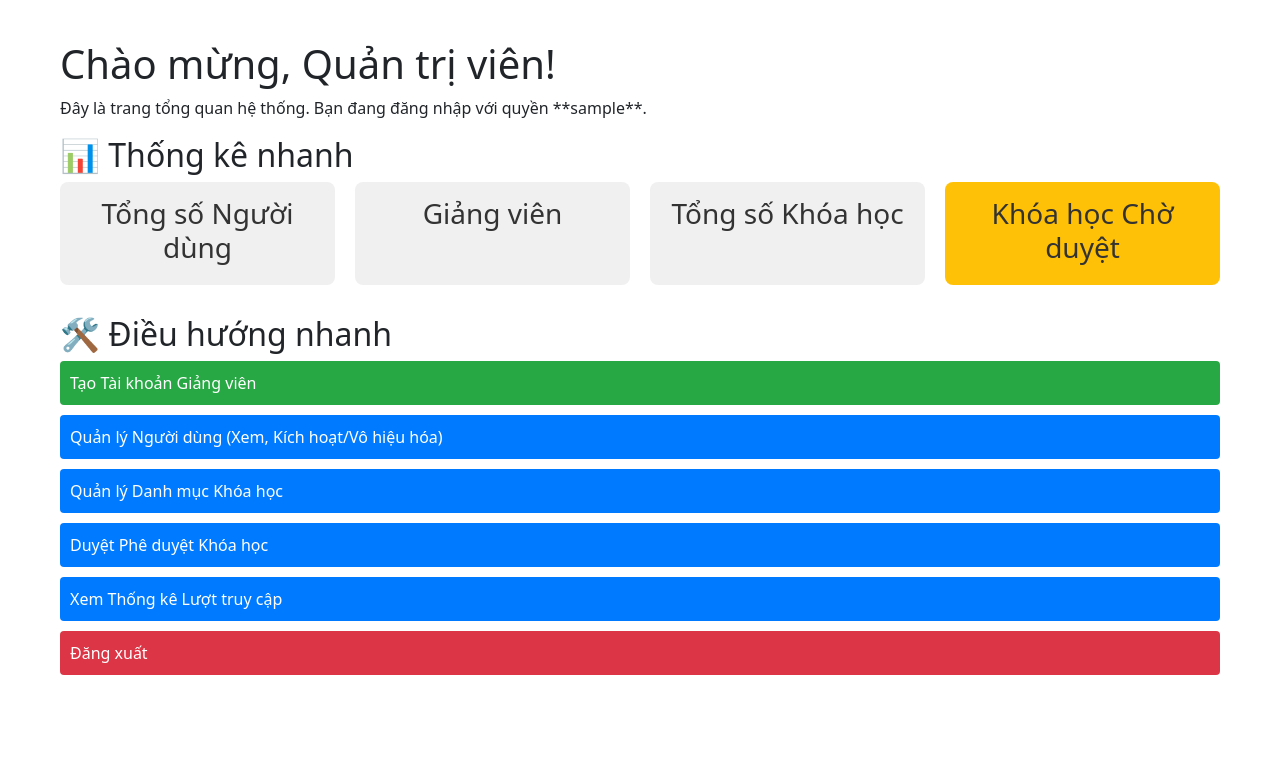
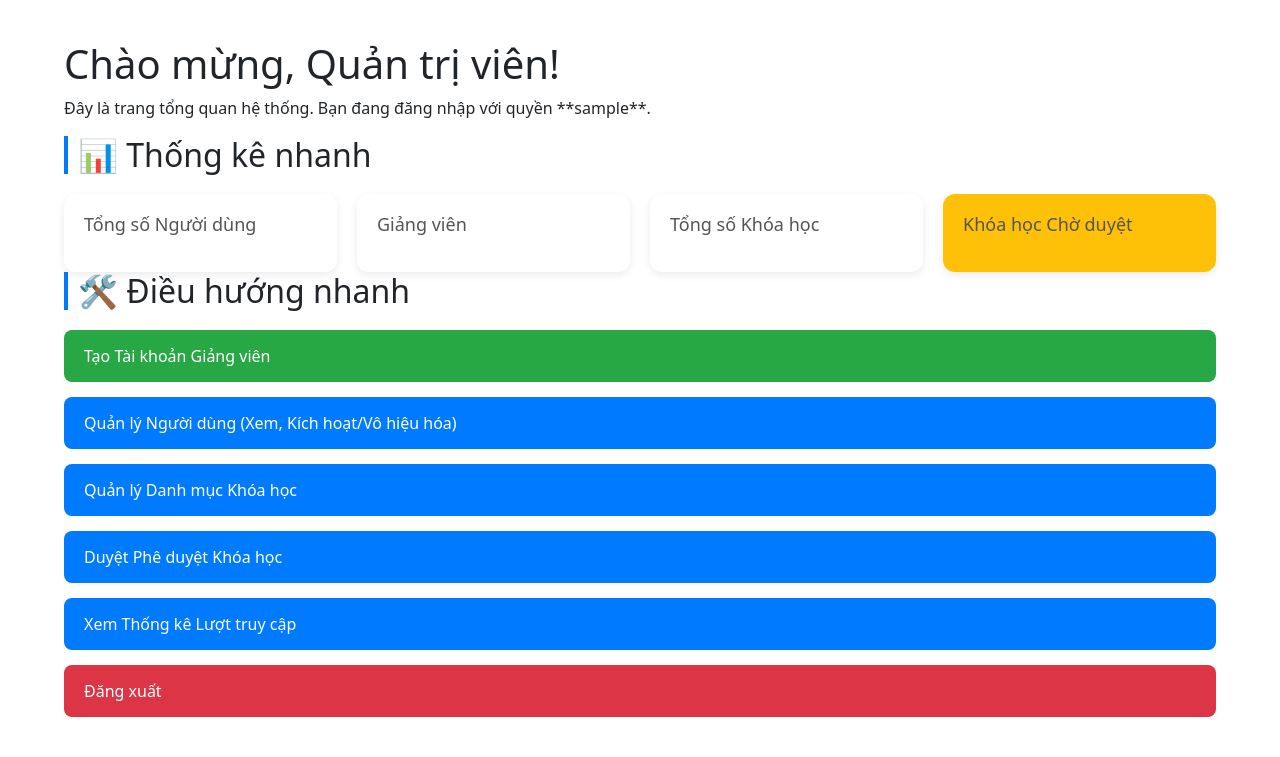
Before and after one commit to NDKha-DEV/CNWeb_BTTH02, a PHP site: the page made by onlinecourse/views/admin/dashboard.php in a window 1280 px wide. Shown: the part 56-813 px from the top of the page. Before the commit the page ends 731 px from the top, so only its background shows below. Run offline with PHP 8.4, Linux system fonts and the light colour scheme; the template is opened without the code that fills it, so the values that code supplies are empty; the visitor is signed in with stand-in values (Sample User, id 1); some libraries are stand-ins or nearby versions.

Commit message:
ui(admin-dashboard): better ui

```diff
--- /dev/null
+++ b/onlinecourse/assets/css/admin-dashboard.css
@@ -0,0 +1,125 @@
+/* ----------------------------------------
+   GENERAL
+----------------------------------------- */
+body {
+    font-family: 'Inter', Arial, sans-serif;
+    background: #f4f6f9;
+    margin: 0;
+    padding: 0;
+}
+
+.dashboard-container {
+    width: 90%;
+    max-width: 1200px;
+    margin: 40px auto;
+}
+
+h1 {
+    font-size: 32px;
+    color: #333;
+    margin-bottom: 10px;
+}
+
+h2 {
+    margin-top: 40px;
+    color: #222;
+    font-size: 24px;
+    border-left: 4px solid #007bff;
+    padding-left: 10px;
+}
+
+/* ----------------------------------------
+   FLASH MESSAGE (optional)
+----------------------------------------- */
+.alert {
+    padding: 15px;
+    border-radius: 6px;
+    margin-bottom: 25px;
+    font-size: 16px;
+}
+
+.alert-success { background: #d4edda; color: #155724; }
+.alert-danger  { background: #f8d7da; color: #721c24; }
+
+/* ----------------------------------------
+   STATISTICS CARDS
+----------------------------------------- */
+.stats-grid {
+    display: grid;
+    grid-template-columns: repeat(auto-fit, minmax(220px, 1fr));
+    gap: 20px;
+    margin-top: 20px;
+}
+
+.stat-card {
+    background: white;
+    padding: 20px;
+    border-radius: 12px;
+    box-shadow: 0 3px 8px rgba(0,0,0,0.08);
+    transition: transform .2s ease, box-shadow .2s ease;
+    cursor: pointer;
+}
+
+.stat-card:hover {
+    transform: translateY(-4px);
+    box-shadow: 0 8px 16px rgba(0,0,0,0.15);
+}
+
+.stat-card h3 {
+    font-size: 18px;
+    color: #555;
+}
+
+.stat-card p {
+    font-size: 28px;
+    font-weight: bold;
+    color: #111;
+    margin-top: 10px;
+}
+
+/* ----------------------------------------
+   ADMIN NAVIGATION
+----------------------------------------- */
+.admin-nav ul {
+    list-style: none;
+    padding: 0;
+    margin: 20px 0;
+    display: grid;
+    gap: 15px;
+}
+
+.admin-nav ul li {
+    width: 100%;
+}
+
+.admin-nav a {
+    display: block;
+    padding: 14px 20px;
+    background: #007bff;
+    color: white;
+    text-decoration: none;
+    border-radius: 8px;
+    font-weight: 500;
+    transition: background .2s, transform .2s;
+}
+
+.admin-nav a:hover {
+    background: #0056b3;
+    transform: translateY(-2px);
+}
+
+/* Color overrides */
+.admin-nav a[href*="create-instructor"] { background: #28a745; }
+.admin-nav a[href*="logout"] { background: #dc3545; }
+
+.admin-nav a[href*="create-instructor"]:hover { background: #1e7e34; }
+.admin-nav a[href*="logout"]:hover { background: #b52d3a; }
+
+/* ----------------------------------------
+   RESPONSIVE
+----------------------------------------- */
+@media (max-width: 600px) {
+    h1 { font-size: 26px; }
+    .stat-card p { font-size: 22px; }
+    .admin-nav a { padding: 12px; font-size: 14px; }
+}
--- a/onlinecourse/views/admin/dashboard.php
+++ b/onlinecourse/views/admin/dashboard.php
@@ -8,36 +8,9 @@ if (!isset($_SESSION['user_id']) || (int)$_SESSION['user_role'] !== 2) {
 }
 
 $page_title = "Admin Dashboard | Tổng quan Hệ thống";
-
-// Giả định: Dữ liệu thống kê được Controller lấy từ Model (chưa code)
-// $stats = [
-//     'total_users' => 150,
-//     'total_instructors' => 12,
-//     'total_courses' => 55,
-//     'pending_courses' => 5 // Khóa học chờ duyệt
-// ];
-
-require 'views/layouts/header.php'; // Sử dụng header chung
+$css_files=['admin-dashboard.css'];
+include './views/layouts/header.php'; // Sử dụng header chung
 ?>
-
-<!DOCTYPE html>
-<html lang="vi">
-<head>
-    <meta charset="UTF-8">
-    <title><?= $page_title ?></title>
-    <style>
-        .dashboard-container { max-width: 1200px; margin: 20px auto; padding: 20px; }
-        .stats-grid { display: grid; grid-template-columns: repeat(4, 1fr); gap: 20px; margin-bottom: 30px; }
-        .stat-card { background: #f0f0f0; padding: 15px; border-radius: 8px; text-align: center; }
-        .stat-card h3 { margin: 0 0 5px 0; color: #333; }
-        .stat-card p { font-size: 2em; margin: 5px 0 0 0; font-weight: bold; }
-        .admin-nav ul { list-style: none; padding: 0; }
-        .admin-nav li { margin-bottom: 10px; }
-        .admin-nav a { display: block; padding: 10px; background: #007bff; color: white; text-decoration: none; border-radius: 4px; }
-        .admin-nav a:hover { background: #0056b3; }
-    </style>
-</head>
-<body>
 
     <div class="dashboard-container">
         <h1>Chào mừng, Quản trị viên!</h1>
@@ -76,9 +49,7 @@ require 'views/layouts/header.php'; // Sử dụng header chung
         </nav>
     </div>
 
-</body>
-</html>
 
 <?php
-require 'views/layouts/footer.php';
+include './views/layouts/footer.php';
 ?>
```
